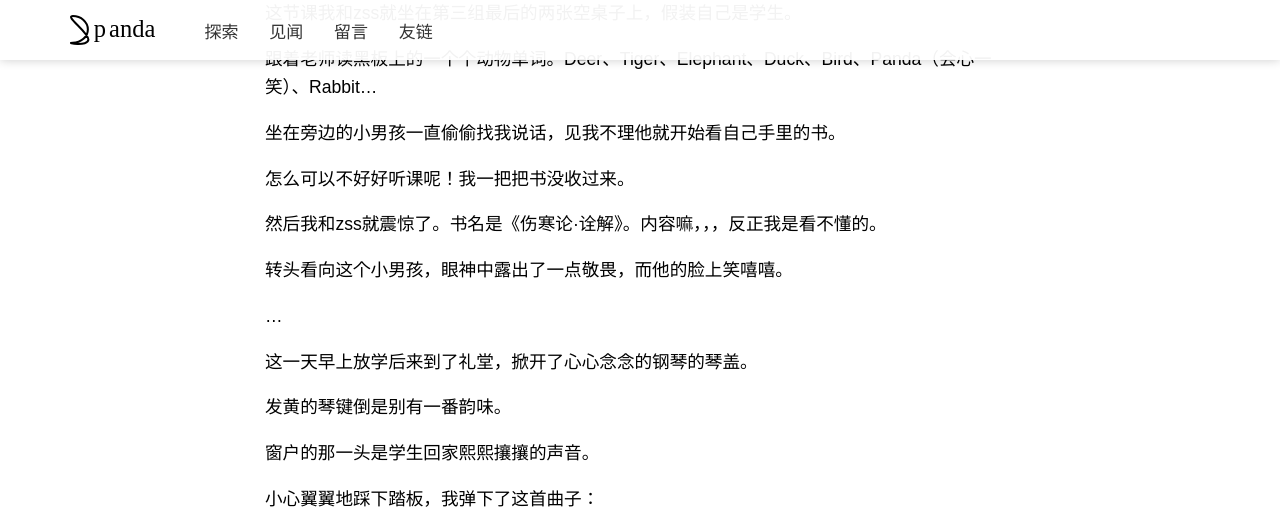
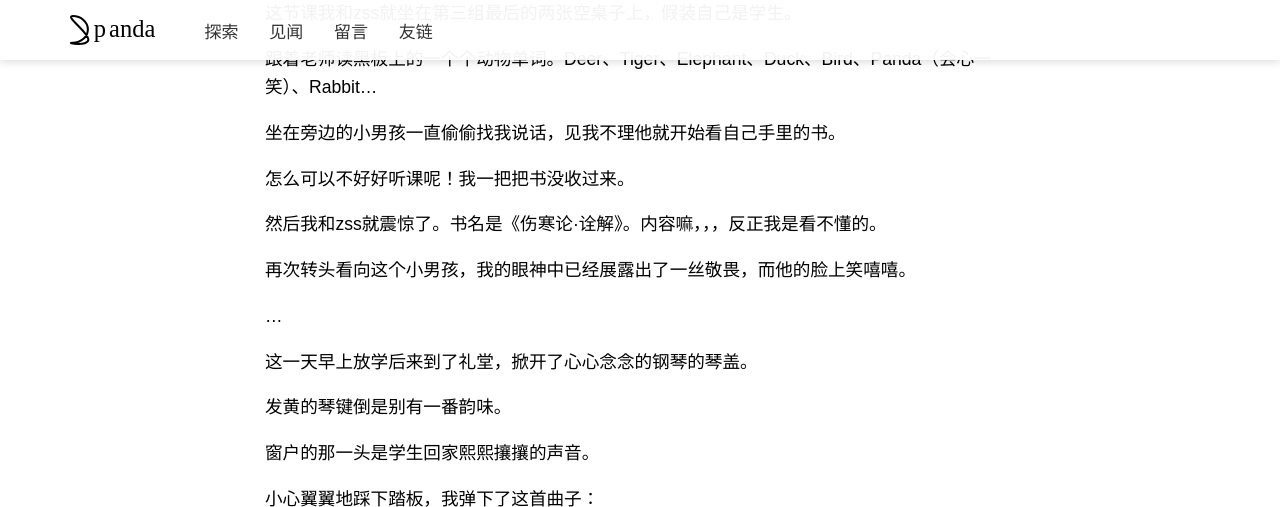
Before and after one commit to pandacase/pandacase.github.io, a Jekyll site: the page built from _posts/2023-08-01-xinkuizhijiao.md, in a window 1280 px wide and 900 px high, scrolled down 7899 px, cut to the strip 0-507 px from the top of the window. Built offline with Jekyll 4.4.1, drawn with Linux system fonts in a browser that asks for light colours; nearby versions of some CDN libraries; some web fonts are replaced; comment, search, counter and statistics services are not loaded; a style sheet for code colours, icons or effects is not loaded.

Commit message:
Update 2023-08-01-xinkuizhijiao.md

```diff
--- a/_posts/2023-08-01-xinkuizhijiao.md
+++ b/_posts/2023-08-01-xinkuizhijiao.md
@@ -227,7 +227,7 @@ for group_num, group_students in result.items():
 
 然后我和zss就震惊了。书名是《伤寒论·诠解》。内容嘛，，，反正我是看不懂的。
 
-转头看向这个小男孩，眼神中露出了一点敬畏，而他的脸上笑嘻嘻。
+再次转头看向这个小男孩，我的眼神中已经展露出了一丝敬畏，而他的脸上笑嘻嘻。
 
 ...
 
```
